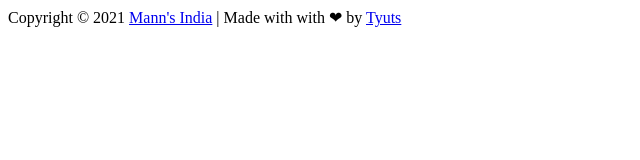
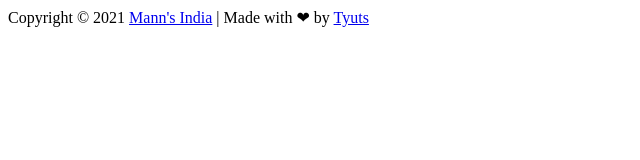
Before and after one commit to akkushwaha7834/copyright-text, a plain HTML site: page index.html in a window 1280 px wide. Shown: the full height of the page, 0-640 px from the left. Drawn offline with Linux system fonts and the light colour scheme.

Commit message:
Update index.html

```diff
--- a/index.html
+++ b/index.html
@@ -1 +1 @@
-<p>Copyright © 2021 <a href="/">Mann's India</a></span> | Made with with ❤ by <a href="https://tyuts.in/">Tyuts </a></span></p>
+<p>Copyright © 2021 <a href="/">Mann's India</a></span> | Made with ❤ by <a href="https://tyuts.in/">Tyuts </a></span></p>
```
